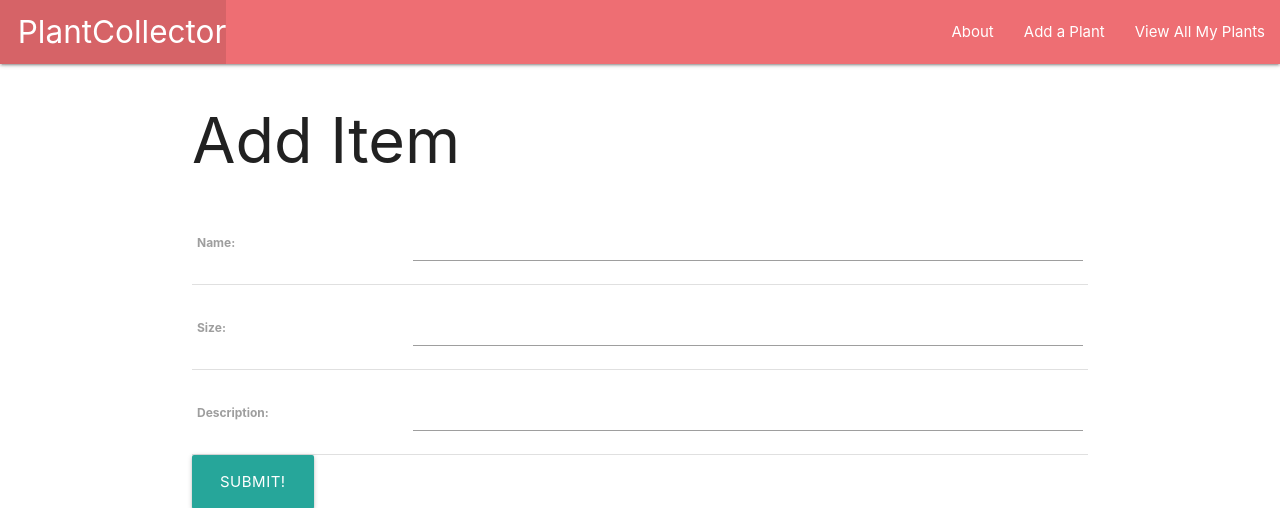
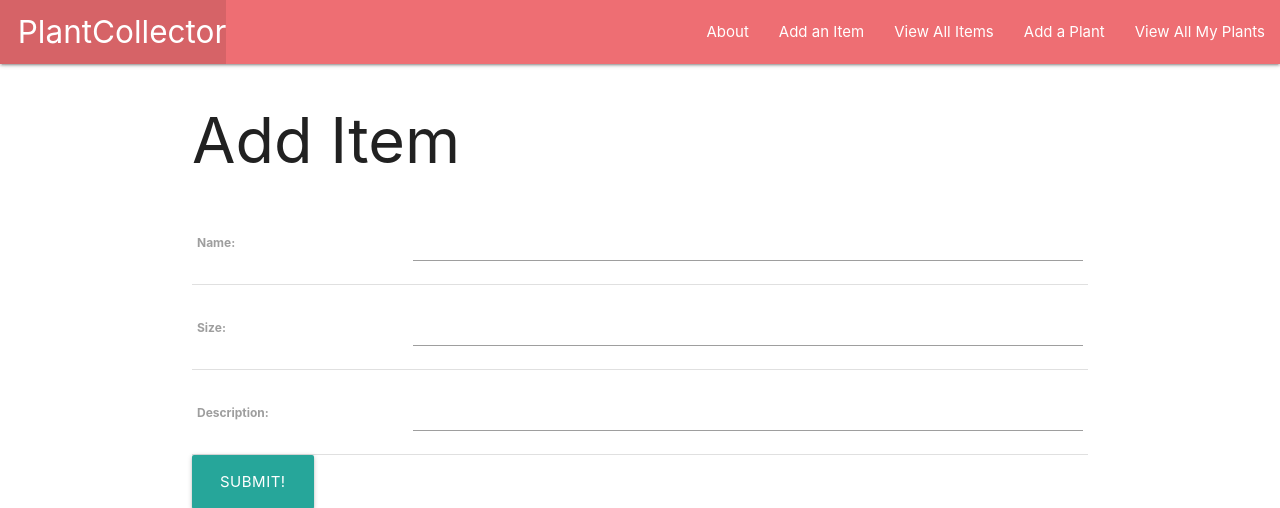
Before and after one commit to ari-flowers/Plant-Collector, a Django app: page /items/create/ in a window 1280 px wide. Shown: the top 508 px of the page. Run offline with Django 3.2, Linux system fonts and the light colour scheme.

Commit message:
Can successfully add, view, and delete items

```diff
--- a/main_app/templates/base.html
+++ b/main_app/templates/base.html
@@ -19,6 +19,8 @@
         </ul>
         <ul class="right">
           <li><a href="/about">About</a></li>
+          <li><a href="{% url 'items_create' %}">Add an Item</a></li>
+          <li><a href="/items">View All Items</a></li>
           <li><a href="{% url 'plants_create' %}">Add a Plant</a></li>
           <li><a href="/plants">View All My Plants</a></li>
         </ul>
--- a/main_app/templates/main_app/item_list.html
+++ b/main_app/templates/main_app/item_list.html
@@ -6,9 +6,10 @@
         <div class="card">
         <div class="card-content">
             <p>Name: {{item.name}}</p>
-            <p>Color: {{item.color}}</p>
+            <p>Size: {{item.size}}</p>
+            <p>Description: {{item.description}}</p>
         </div>
         </div>
         </a>
     {% endfor %}
-{% endb
+{% endblock %}
```
